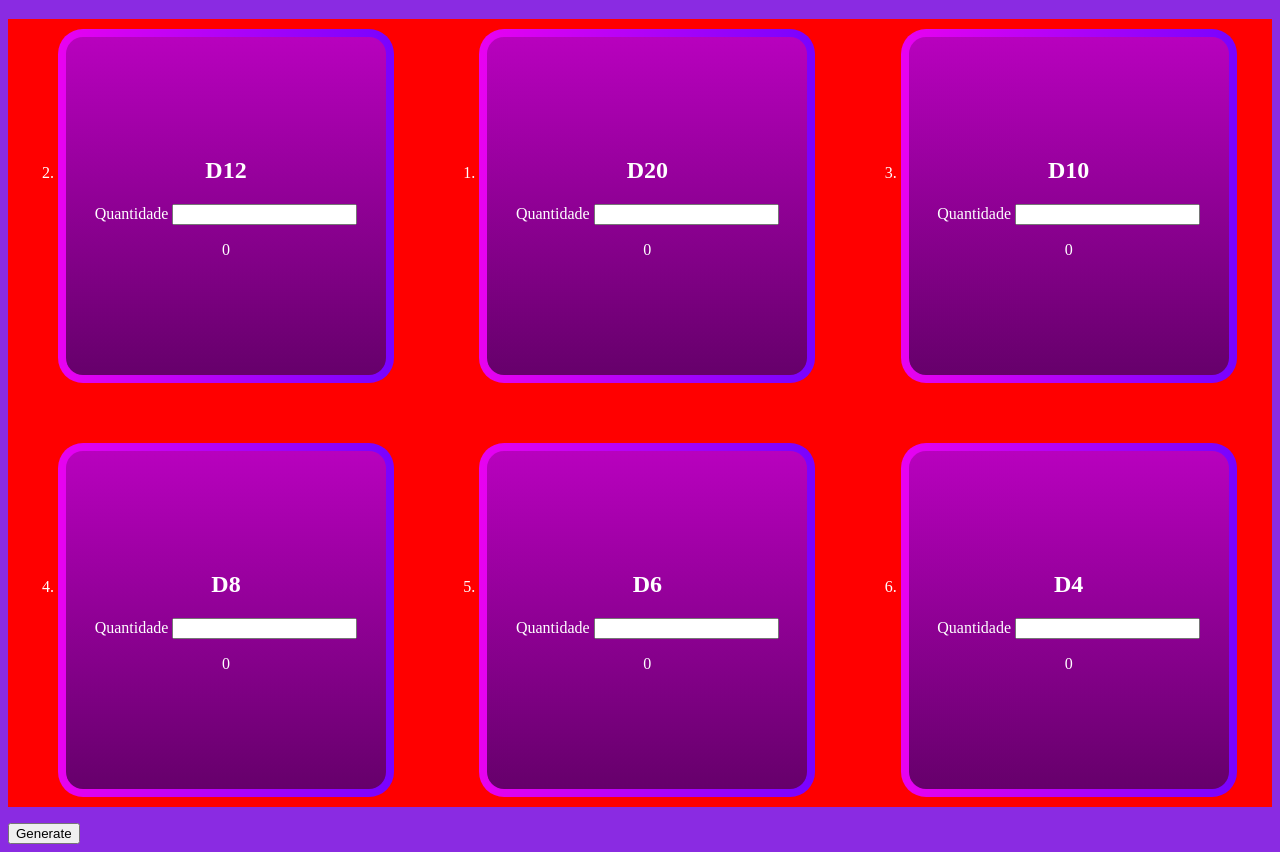
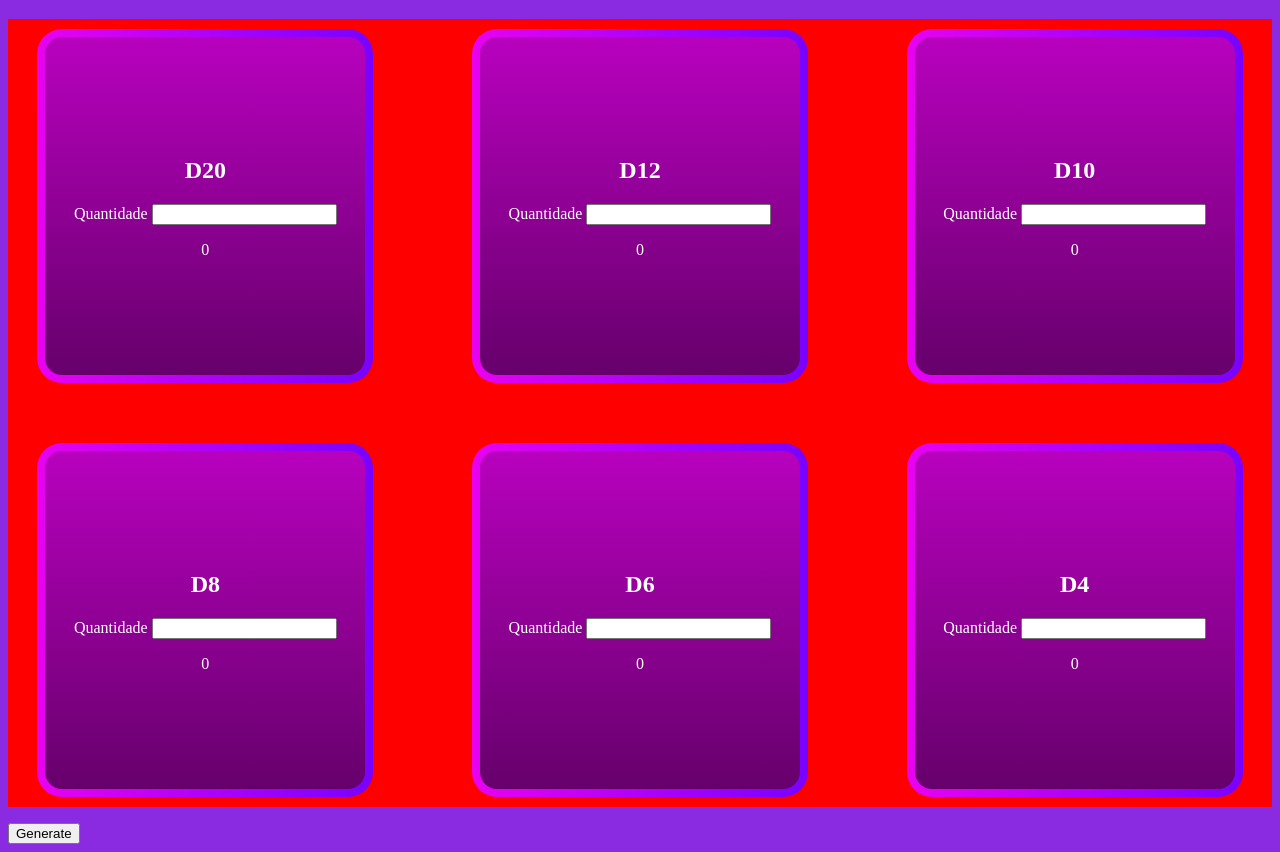
Before and after one commit to davidhcarvalho/rp_helper, a plain HTML site: page index.html in a window 1280 px wide. Shown: the part 61-913 px from the top of the page. Drawn offline with Linux system fonts and the light colour scheme.

Commit message:
style: align items in grid

```diff
--- a/style.css
+++ b/style.css
@@ -6,11 +6,14 @@ ol {
     grid-template-rows: 1fr 1fr;
     grid-template-columns: 1fr 1fr 1fr;
     background-color: red;
-    color: white;
     grid-gap: 40px;
     grid-template-areas:
         'D20 D12 D10'
         'D8 D6 D4';
+    place-items: center;
+    color: black;
+    list-style: none;
+    padding-left: 0;
 }
 li {
     width: 280px;
@@ -22,8 +25,8 @@ li {
     background-image: linear-gradient(#ba01c0, #640069), linear-gradient(to right, #e802f0, #7802ff);
     background-origin: border-box;
     background-clip: padding-box, border-box;
-
+    color: white;
 }
 #li_d12{
-    grid-area: D20;
+    grid-area: D12;
 }
```
